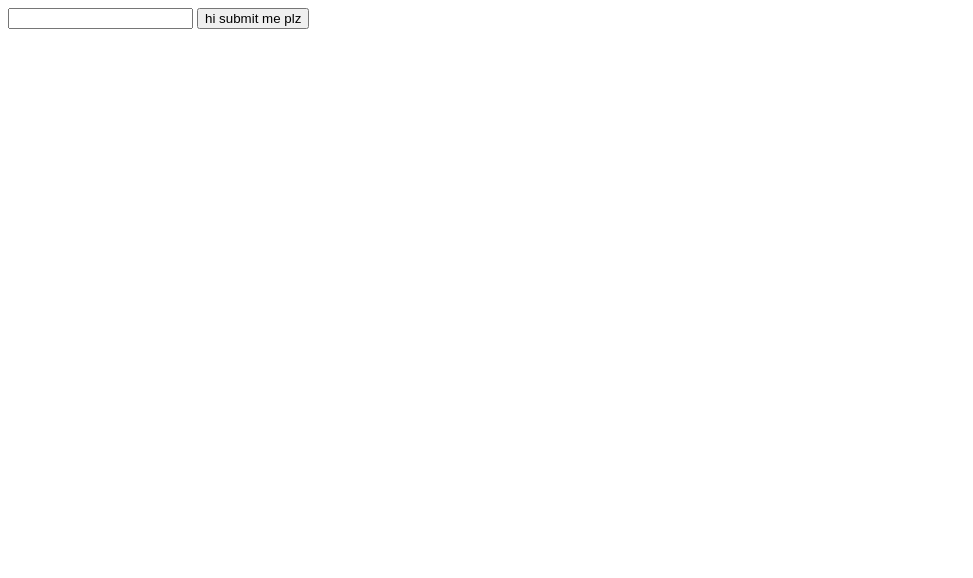
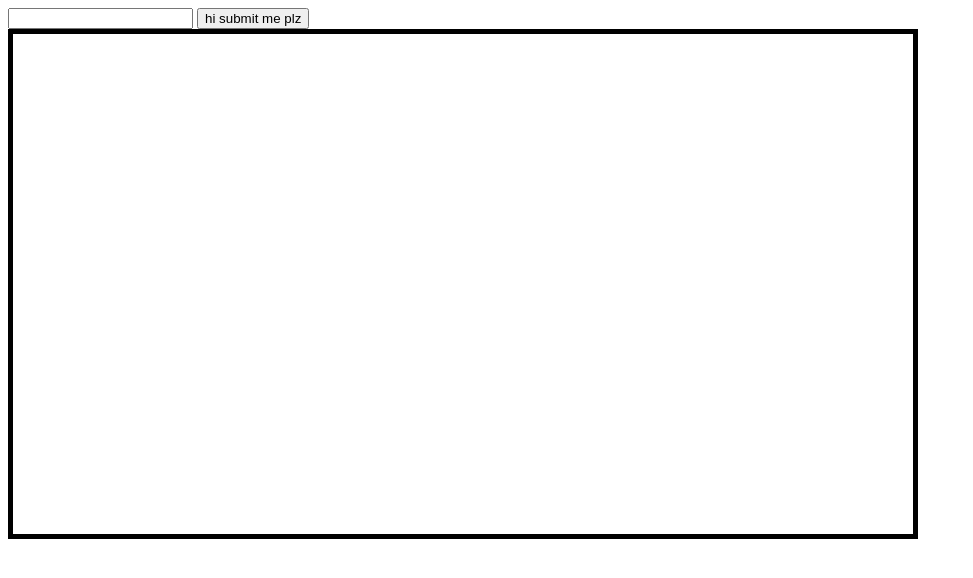
Before and after one commit to AudreyS108/oscillart-audrey.s, a plain HTML site: page index.html in a window 1280 px wide. Shown: the whole page, without its empty margins (0-973 px from the left). Drawn offline with Linux system fonts and the light colour scheme.

Commit message:
Began coding Part 3 of oscillart tutorial (Up to Section 3/3)

```diff
--- a/index.html
+++ b/index.html
@@ -10,7 +10,9 @@
     <input type="text" id="input">
     <button id="submit" onclick = "handle()" >hi submit me plz</button>
     <div id = "container">
+        <canvas id = "canvas">
 
+        </canvas>
     </div>
     <script src = "main.js"></script>
 </body>
--- a/main.js
+++ b/main.js
@@ -1,10 +1,35 @@
 const input = document.getElementById("input")
+
+var amplitude = 40; // (random number for now)
 
 //web audio api elements!
 // audio context: making a new object which controls the playing and pausing of the computer's speakers.
 const audioCtx = new AudioContext();
 //gain node controls volume of the sound
 const gainnode = audioCtx.createGain();
+
+//canvas elements
+
+var canvas = document.getElementById("canvas");
+var ctx = canvas.getContext("2d"); // the "screen" of the canvas where stuff is drawn on
+var width = ctx.canvas.width;
+var height = ctx.canvas.height;
+
+function makewave() {
+
+}
+
+function line() {
+    // declare amplitude and frequency
+    // aplitude is at the top of the code main.js
+    frequency = pitch/10000 // pitch is divided by 10000 so giant waves can be shown on screen
+
+    //attempted sin wave challenge
+    y = height/2 + amplitude * Math.sin(2 * Math.PI * frequency * x)
+    ctx.lineTo(x,y);
+    ctx.stroke()
+    x = x + 1
+}
 
 // create oscillator node
 // creating the oscillator from the audiocontext
--- a/style.css
+++ b/style.css
@@ -0,0 +1,6 @@
+#canvas {
+   border: 5px solid black;
+   height: 500px;
+   width: 900px;
+   margin-bottom: 2em;
+}
```
